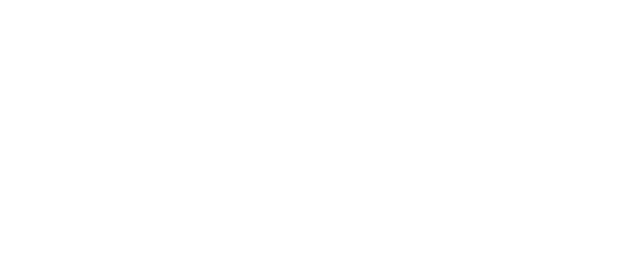
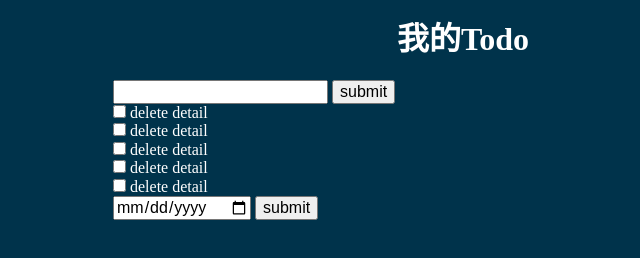
Before and after one commit to MrZWH/jQuery-TodoListApp, a website: page index.html in a window 1280 px wide. Shown: the whole page, without its empty margins (177-817 px from the left). Drawn offline with nearby package versions, Linux system fonts and the light colour scheme.

Commit message:
完善页面

```diff
--- /dev/null
+++ b/css/base.css
@@ -0,0 +1,13 @@
+body {
+    background: #00334b;
+    color: #fff;
+}
+
+.container {
+    max-width: 700px;
+    margin: 0 auto;
+}
+
+h1 {
+    text-align: center;
+}
--- a/index.html
+++ b/index.html
@@ -5,8 +5,60 @@
     <meta name="viewport" content="width=device-width, initial-scale=1.0">
     <meta http-equiv="X-UA-Compatible" content="ie=edge">
     <title>My Todo App</title>
+    <link rel="stylesheet" href="./node_modules/normalize.css/normalize.css">
+    <link rel="stylesheet" href="css/base.css">
 </head>
 <body>
+    <div class="container">
+        <h1>我的Todo</h1>
+        <div class="add-task">
+            <input type="text">
+            <button>submit</button>
+        </div>
+        <div class="task-list">
+            <div class="task-item">
+                <span><input type="checkbox"></span>
+                <span class="task-content"></span>
+                <span>delete</span>
+                <span>detail</span>
+            </div>
+            <div class="task-item">
+                <span><input type="checkbox"></span>
+                <span class="task-content"></span>
+                <span>delete</span>
+                <span>detail</span>
+            </div>
+            <div class="task-item">
+                <span><input type="checkbox"></span>
+                <span class="task-content"></span>
+                <span>delete</span>
+                <span>detail</span>
+            </div>
+            <div class="task-item">
+                <span><input type="checkbox"></span>
+                <span class="task-content"></span>
+                <span>delete</span>
+                <span>detail</span>
+            </div>
+            <div class="task-item">
+                <span><input type="checkbox"></span>
+                <span class="task-content"></span>
+                <span>delete</span>
+                <span>detail</span>
+            </div>
+        </div>
+        <div class="task-detail">
+            <div class="content"></div>
+            <div>
+                <div class="desc"></div>
+            </div>
+            <div class="remind">
+                <input type="date">
+                <button type="submit">submit</button>
+            </div>
+        </div>
+    </div>
     <script src="node_modules/jquery/dist/jquery.js"></script>
+    <script src="js/base.js"></script>
 </body>
 </html>
--- /dev/null
+++ b/js/base.js
@@ -0,0 +1,4 @@
+;(function () {
+    'use strict';
+
+})();
--- a/package.json
+++ b/package.json
@@ -1,7 +1,8 @@
 {
   "name": "jquery-todoapp",
   "dependencies": {
-    "jquery": "^3.2.1"
+    "jquery": "^3.2.1",
+    "normalize.css": "^7.0.0"
   },
   "version": "1.0.0",
   "description": "清单应用",
```
Also changed, not shown: 1 other file.
